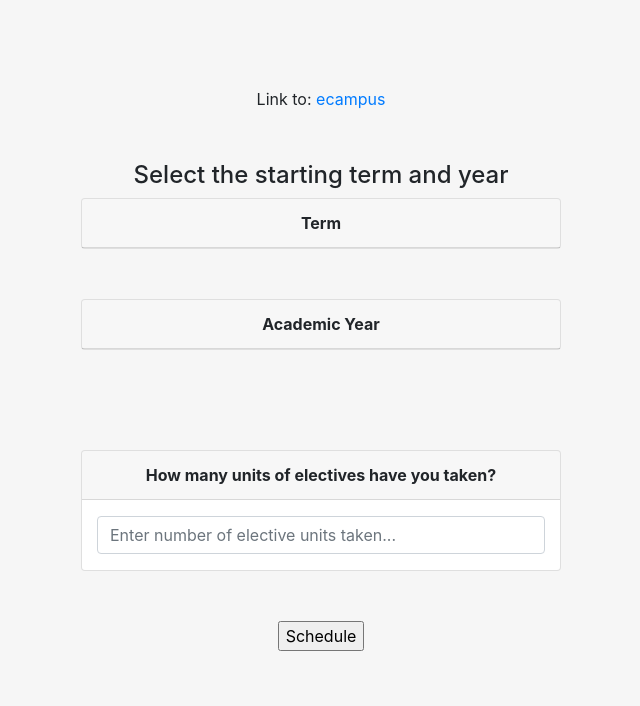
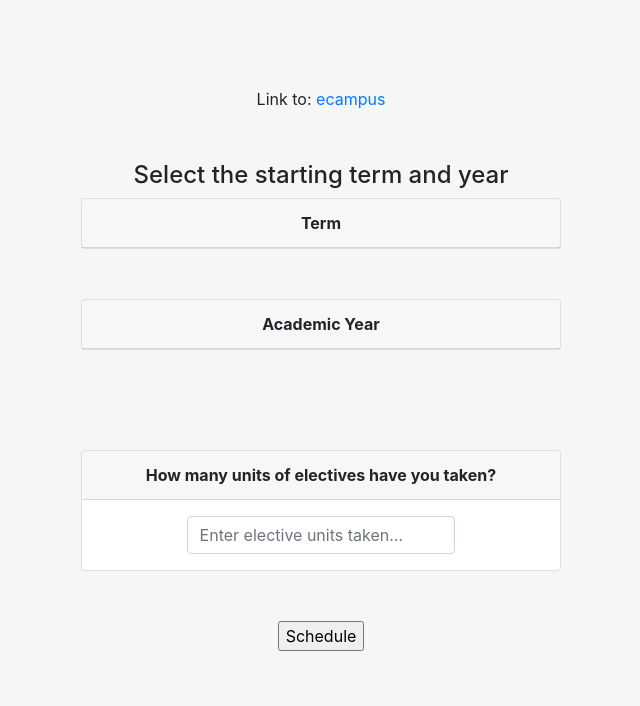
Before and after one commit to park-junha/GradPlanner, a Flask app: template templates/selectrequisites.html in a window 1280 px wide. Shown: the part 71-777 px from the top of the page, without its empty margins (319-959 px from the left). Run offline with Flask 2, Linux system fonts and the light colour scheme; the template is opened without the code that fills it, so the values that code supplies are empty; parts of the project's set-up code (start-up, migrations or seed data) failed here and were passed over; some libraries are stand-ins or nearby versions.

Commit message:
Added styling changes to text input field

```diff
--- a/static/css/survey_styles.css
+++ b/static/css/survey_styles.css
@@ -98,5 +98,7 @@ h4 {
 }
 
 .card-text-input {
+  width: 60%;
+  margin: auto;
   margin-top: 1rem;
 }
--- a/templates/selectrequisites.html
+++ b/templates/selectrequisites.html
@@ -152,7 +152,7 @@
                   </div>
                   <div class="form-group">
                     <div class="col">
-                      <input class="form-control card-text-input" type="text" name="electiveUnits" id="electiveUnits" placeholder="Enter number of elective units taken...">
+                      <input class="form-control card-text-input" type="text" name="electiveUnits" id="electiveUnits" placeholder="Enter elective units taken...">
                     </div>
                   </div>
                 </div>
```
